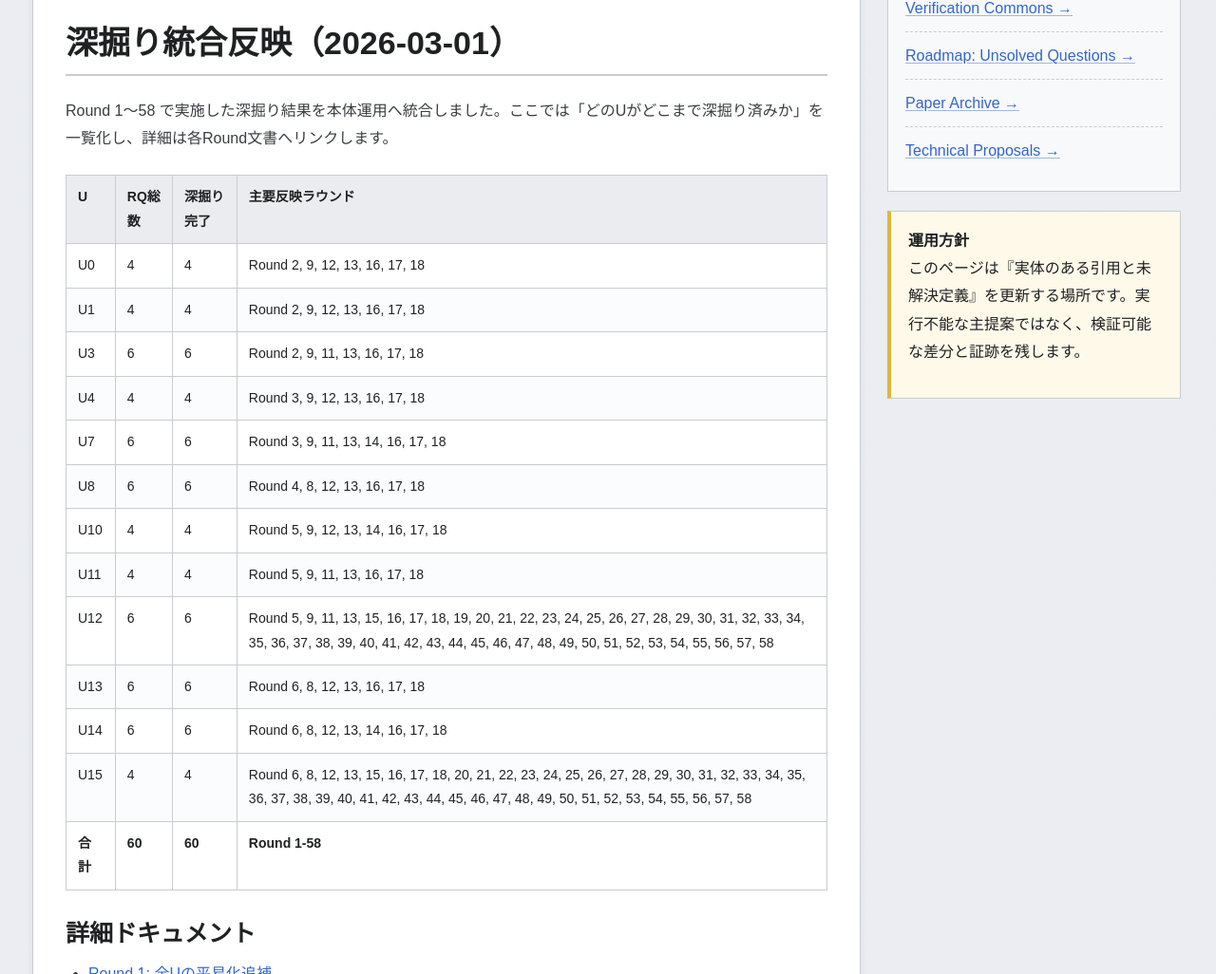
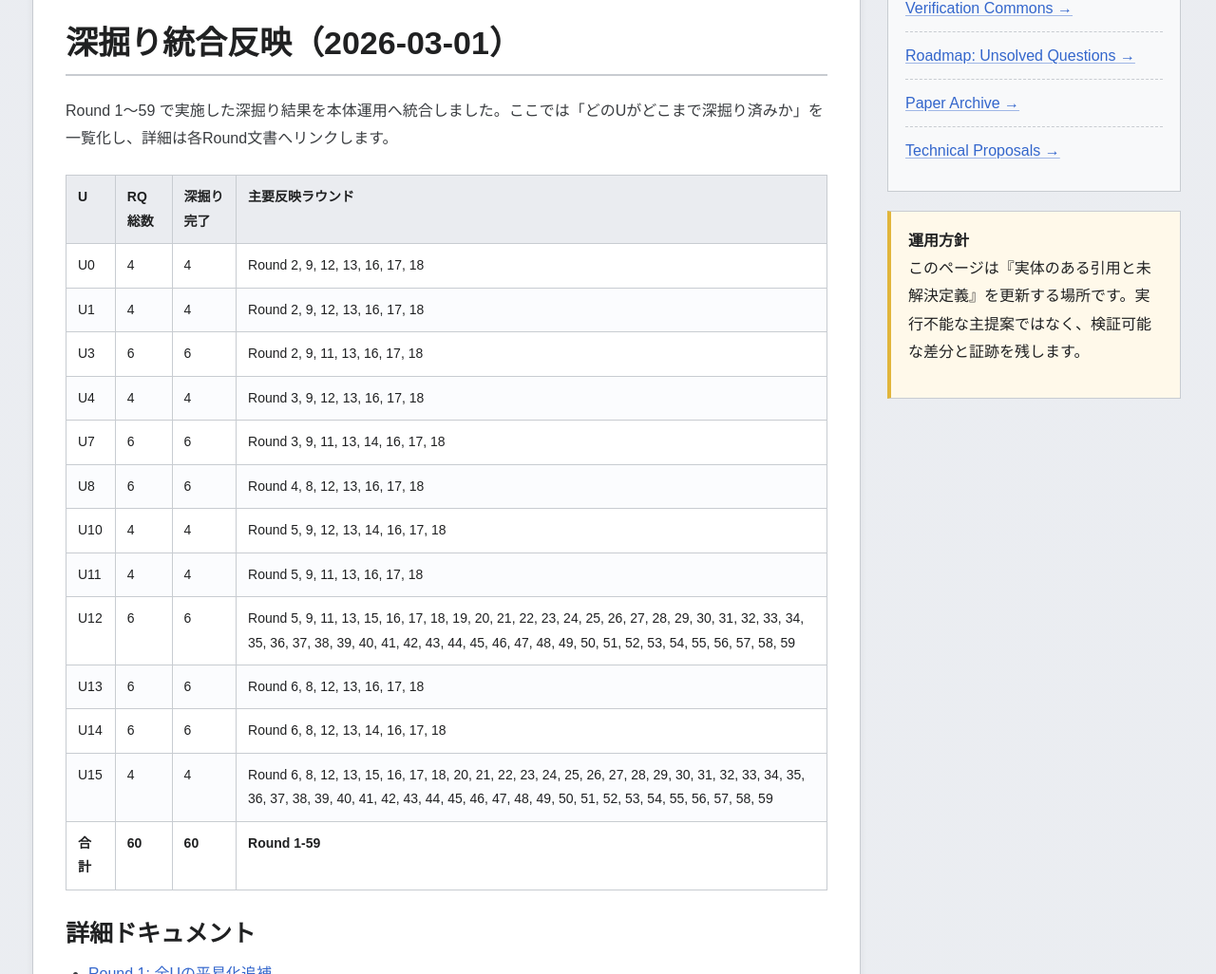
Before and after one commit to yasufumi-nakata/eegflow, a Jekyll site: the page built from research_harvest_50.md, in a window 1280 px wide and 1400 px high, scrolled down 6243 px. Shown: the part 152-1178 px from the top of the window at 95% size. Built offline with Jekyll 4.4.1, drawn with Linux system fonts in a browser that asks for light colours; some of the changed text lies outside the part shown.

Commit message:
Add Round 59 publish commit ledger and pending carryover backlog

```diff
--- a/research_harvest_50.md
+++ b/research_harvest_50.md
@@ -156,7 +156,7 @@
 <section class="section" id="deepening-integration-20260301">
 <h2 class="section-title">深掘り統合反映（2026-03-01）</h2>
 <p>
-Round 1〜58 で実施した深掘り結果を本体運用へ統合しました。ここでは「どのUがどこまで深掘り済みか」を一覧化し、詳細は各Round文書へリンクします。
+Round 1〜59 で実施した深掘り結果を本体運用へ統合しました。ここでは「どのUがどこまで深掘り済みか」を一覧化し、詳細は各Round文書へリンクします。
 </p>
 <table class="data-table">
 <thead><tr><th>U</th><th>RQ総数</th><th>深掘り完了</th><th>主要反映ラウンド</th></tr></thead><tbody>
@@ -168,11 +168,11 @@
 <tr><td>U8</td><td>6</td><td>6</td><td>Round 4, 8, 12, 13, 16, 17, 18</td></tr>
 <tr><td>U10</td><td>4</td><td>4</td><td>Round 5, 9, 12, 13, 14, 16, 17, 18</td></tr>
 <tr><td>U11</td><td>4</td><td>4</td><td>Round 5, 9, 11, 13, 16, 17, 18</td></tr>
-<tr><td>U12</td><td>6</td><td>6</td><td>Round 5, 9, 11, 13, 15, 16, 17, 18, 19, 20, 21, 22, 23, 24, 25, 26, 27, 28, 29, 30, 31, 32, 33, 34, 35, 36, 37, 38, 39, 40, 41, 42, 43, 44, 45, 46, 47, 48, 49, 50, 51, 52, 53, 54, 55, 56, 57, 58</td></tr>
+<tr><td>U12</td><td>6</td><td>6</td><td>Round 5, 9, 11, 13, 15, 16, 17, 18, 19, 20, 21, 22, 23, 24, 25, 26, 27, 28, 29, 30, 31, 32, 33, 34, 35, 36, 37, 38, 39, 40, 41, 42, 43, 44, 45, 46, 47, 48, 49, 50, 51, 52, 53, 54, 55, 56, 57, 58, 59</td></tr>
 <tr><td>U13</td><td>6</td><td>6</td><td>Round 6, 8, 12, 13, 16, 17, 18</td></tr>
 <tr><td>U14</td><td>6</td><td>6</td><td>Round 6, 8, 12, 13, 14, 16, 17, 18</td></tr>
-<tr><td>U15</td><td>4</td><td>4</td><td>Round 6, 8, 12, 13, 15, 16, 17, 18, 20, 21, 22, 23, 24, 25, 26, 27, 28, 29, 30, 31, 32, 33, 34, 35, 36, 37, 38, 39, 40, 41, 42, 43, 44, 45, 46, 47, 48, 49, 50, 51, 52, 53, 54, 55, 56, 57, 58</td></tr>
-<tr><td><strong>合計</strong></td><td><strong>60</strong></td><td><strong>60</strong></td><td><strong>Round 1-58</strong></td></tr>
+<tr><td>U15</td><td>4</td><td>4</td><td>Round 6, 8, 12, 13, 15, 16, 17, 18, 20, 21, 22, 23, 24, 25, 26, 27, 28, 29, 30, 31, 32, 33, 34, 35, 36, 37, 38, 39, 40, 41, 42, 43, 44, 45, 46, 47, 48, 49, 50, 51, 52, 53, 54, 55, 56, 57, 58, 59</td></tr>
+<tr><td><strong>合計</strong></td><td><strong>60</strong></td><td><strong>60</strong></td><td><strong>Round 1-59</strong></td></tr>
 </tbody></table>
 
 <h3>詳細ドキュメント</h3>
@@ -235,6 +235,7 @@
 <li><a href="research_deepening_round56_2026-03-01.html">Round 56: raise判定トレース台帳と次サイクル引継ぎ固定</a></li>
 <li><a href="research_deepening_round57_2026-03-01.html">Round 57: 証跡完全性チェックと公開反映ゲート固定</a></li>
 <li><a href="research_deepening_round58_2026-03-01.html">Round 58: 公開適用キューとpending解消確認表の固定</a></li>
+<li><a href="research_deepening_round59_2026-03-01.html">Round 59: 公開コミット台帳と保留繰越バックログ固定</a></li>
 </ul>
 
 <h3>整合性監査（証跡）</h3>
@@ -582,6 +583,12 @@
 Round 58 の公開適用キューとpending解消確認表の固定は
 <a href="automation/rq_regulation_publish_apply_queue_round58_2026-03-01.csv" target="_blank">rq_regulation_publish_apply_queue_round58_2026-03-01.csv</a>（問い別公開適用キュー）と
 <a href="automation/rq_regulation_pending_review_resolution_round58_2026-03-01.csv" target="_blank">rq_regulation_pending_review_resolution_round58_2026-03-01.csv</a>（問い別pending解消確認表）
+に記録しています。
+</p>
+<p class="small">
+Round 59 の公開コミット台帳と保留繰越バックログ固定は
+<a href="automation/rq_regulation_publish_commit_ledger_round59_2026-03-01.csv" target="_blank">rq_regulation_publish_commit_ledger_round59_2026-03-01.csv</a>（問い別公開コミット台帳）と
+<a href="automation/rq_regulation_pending_carryover_backlog_round59_2026-03-01.csv" target="_blank">rq_regulation_pending_carryover_backlog_round59_2026-03-01.csv</a>（問い別保留繰越バックログ）
 に記録しています。
 </p>
 </section>
```
Also changed, not shown: automation/rq_regulation_pending_carryover_backlog_round59_2026-03-01.csv (added, +11 -0 lines), automation/rq_regulation_publish_commit_ledger_round59_2026-03-01.csv (added, +11 -0 lines), research_deepening_continue_guide_2026-03-01.md (+6 -2 lines), research_deepening_round59_2026-03-01.md (added, +64 -0 lines).
